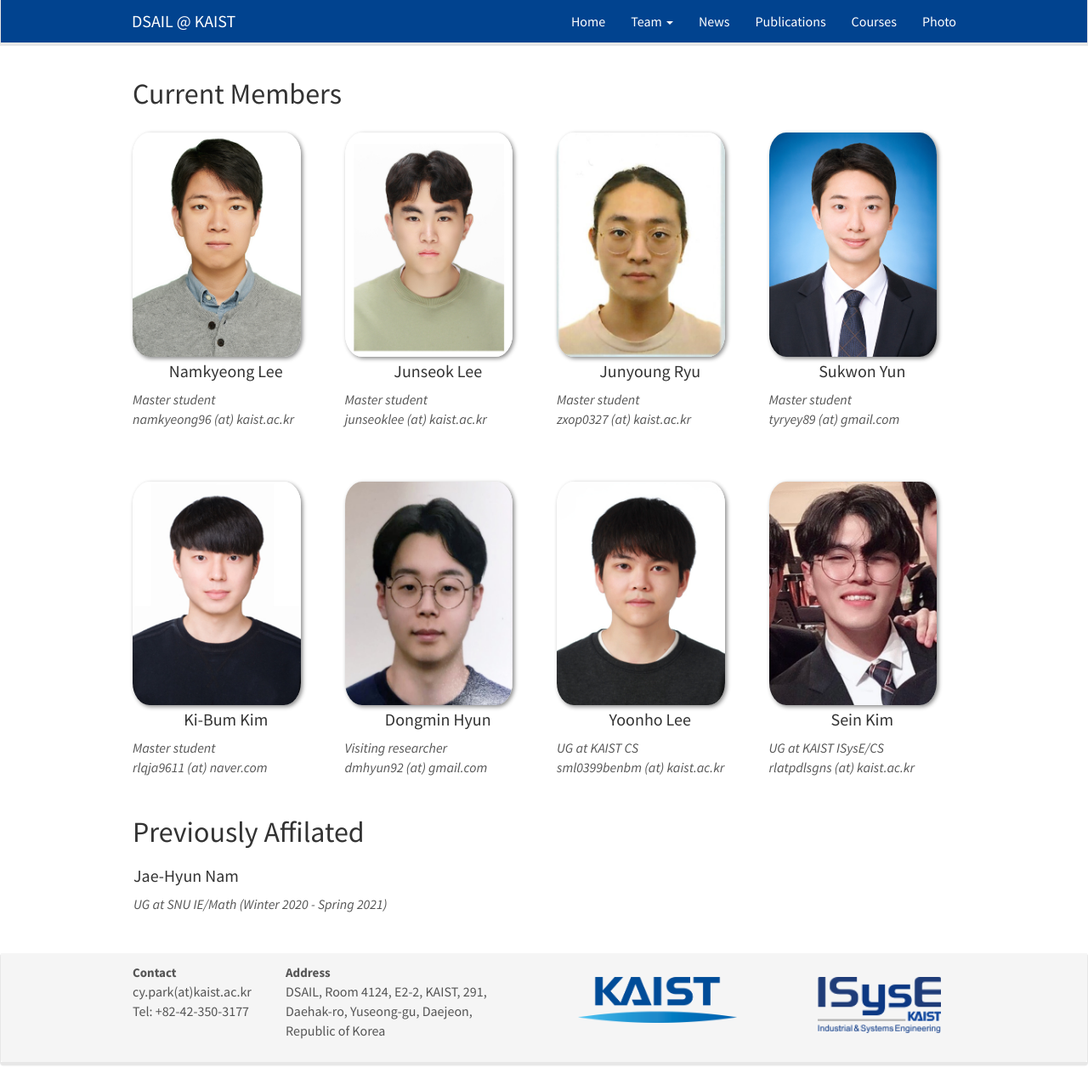
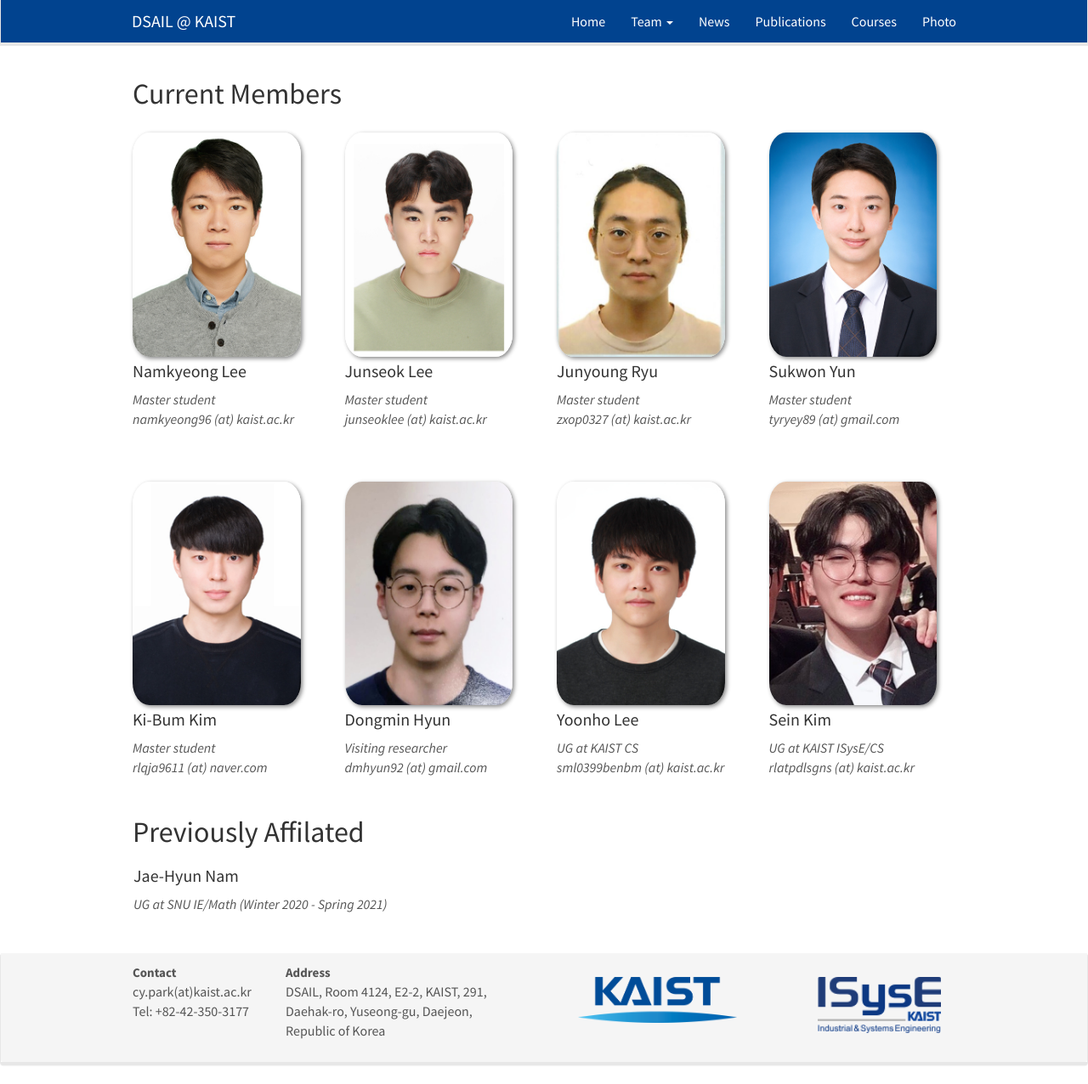
Before and after one commit to kaist-dsail/kaist-dsail.github.io, a Jekyll site: the page built from _pages/members.md, in a window 1280 px wide and 1276 px high. Shown: the whole window at 85% size. Built offline with Jekyll 4.4.1, drawn with Linux system fonts in a browser that asks for light colours; nearby versions of some CDN libraries.

Commit message:
Update members.md

```diff
--- a/_pages/members.md
+++ b/_pages/members.md
@@ -23,7 +23,7 @@
 
 <div class="col-md-3 clearfix">
   <img src="{{ site.url }}{{ site.baseurl }}/images/teampic/{{ member.photo }}" class="img-responsive" width="90%" style="float: left" />
-  <h4 style="text-align: center;">{{ member.name }}</h4>
+  <h4 style>{{ member.name }}</h4>
   <i>{{ member.info }}<br>{{ member.email }}</i>
   <ul style="overflow: hidden">
 
```
